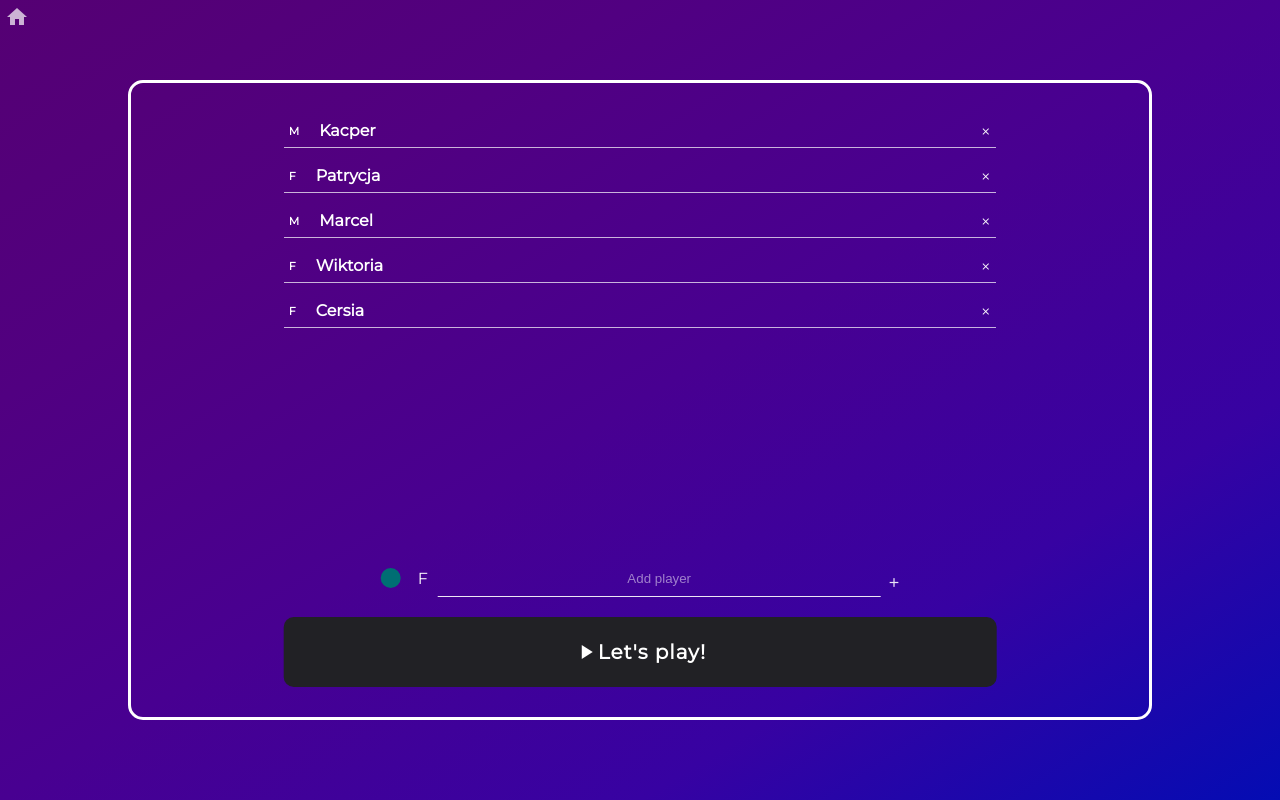
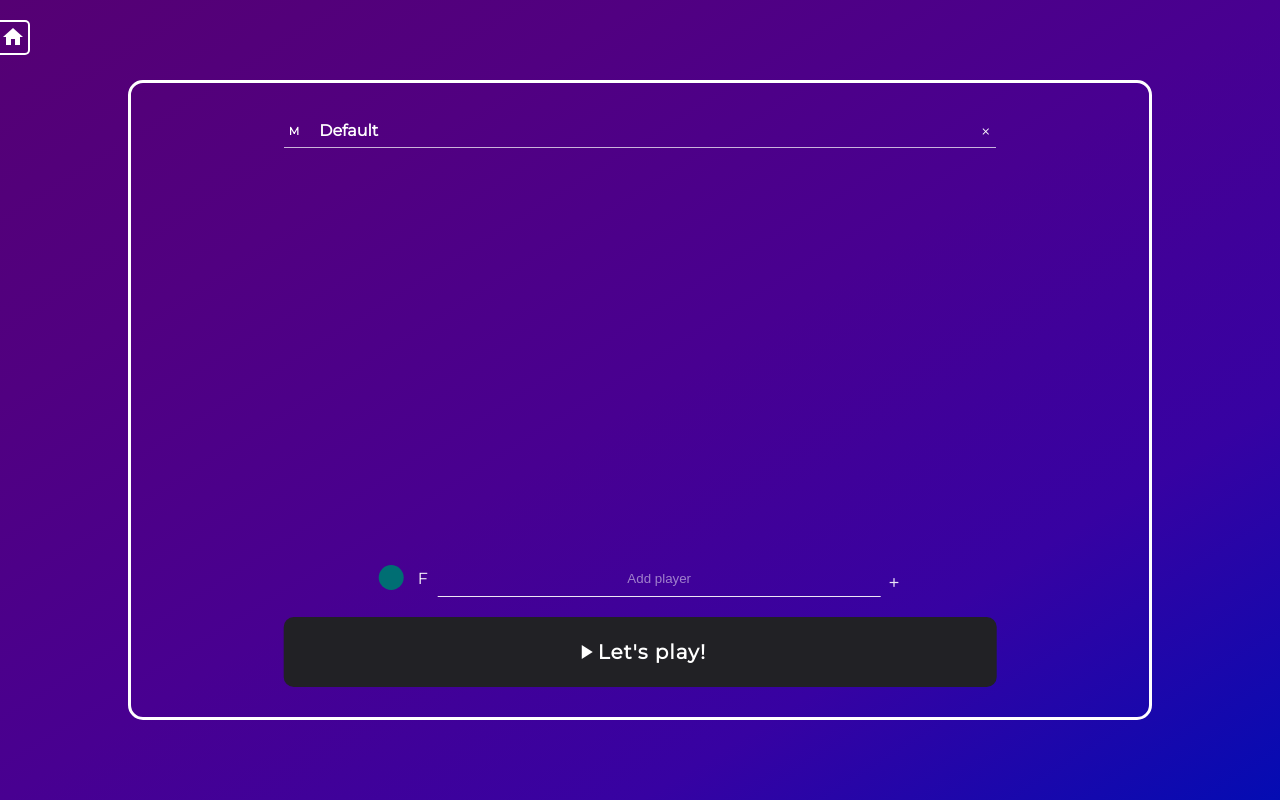
Before and after one commit to nightspite/truth-or-dare, a React (Create React App) app: page / in a window 1280 px wide. Built offline with nearby package versions, Linux system fonts and the light colour scheme.

Commit message:
fixed home button

```diff
--- a/src/App.css
+++ b/src/App.css
@@ -3,14 +3,19 @@
   color: #fff; }
   .App .home-btn {
     position: absolute;
-    top: 0;
+    top: 20px;
     left: 0; }
     .App .home-btn button {
       background: none;
-      border: none;
-      padding: 5px 5px 3px 5px; }
+      border: 2px solid #fff;
+      border-radius: 5px;
+      border-left: none;
+      border-top-left-radius: 0;
+      border-bottom-left-radius: 0;
+      padding: 3px 3px 1px 1px;
+      outline: none; }
       .App .home-btn button i {
-        color: rgba(255, 255, 255, 0.7); }
+        color: #fff; }
 
 .home {
   height: 100vh;
@@ -91,10 +96,11 @@
             .home .card .add-player .player-form .switch__label:hover {
               color: white; }
           .home .card .add-player .player-form .switch__indicator {
-            width: 20px;
-            height: 20px;
+            width: 25px;
+            height: 25px;
             position: absolute;
-            top: 7px;
+            top: 4px;
+            left: -2px;
             border-radius: 50%;
             transition: transform 600ms cubic-bezier(0.02, 0.94, 0.09, 0.97), background 300ms cubic-bezier(0.17, 0.67, 0.14, 1.03);
             transform: translate3d(1rem, 0, 0); }
@@ -114,14 +120,16 @@
         background: none;
         color: #fff;
         padding: 0 5px;
-        text-align: center; }
+        text-align: center;
+        outline: none; }
         .home .card .add-player input#user-input::placeholder {
           color: rgba(255, 255, 255, 0.5); }
       .home .card .add-player button {
         border: none;
         background: none;
         color: rgba(255, 255, 255, 0.9);
-        cursor: pointer; }
+        cursor: pointer;
+        outline: none; }
         .home .card .add-player button i {
           font-size: 15px;
           margin-top: 10px; }
@@ -268,13 +276,49 @@
       box-sizing: border-box;
       -moz-box-sizing: border-box;
       -webkit-box-sizing: border-box;
-      box-shadow: 0 0 25px 5px #212125;
+      box-shadow: 0 0 25px 1px #212125;
       z-index: -1;
       cursor: pointer; }
       .truth-dare-card .card .shot img {
         margin-left: 50%;
         transform: translateX(-50%);
         width: 35px; }
+    .truth-dare-card .card .modal {
+      position: fixed;
+      top: 0;
+      left: 0;
+      width: 100%;
+      height: 100%;
+      background: rgba(0, 0, 0, 0.6);
+      border-radius: 15px; }
+      .truth-dare-card .card .modal .modal-main {
+        position: fixed;
+        background: white;
+        width: 80%;
+        height: auto;
+        top: 50%;
+        left: 50%;
+        transform: translate(-50%, -50%);
+        color: #444;
+        padding: 15px;
+        border-radius: 15px;
+        text-align: center; }
+        .truth-dare-card .card .modal .modal-main p:nth-child(2) {
+          font-size: 24px;
+          margin: 10px 0;
+          font-weight: 900; }
+        .truth-dare-card .card .modal .modal-main button {
+          background: transparent;
+          margin: 10px 0 5px 0;
+          padding: 5px 10px;
+          font-family: 'Montserrat', sans-serif;
+          border: 2px solid #444;
+          border-radius: 10px;
+          letter-spacing: 1px; }
+      .truth-dare-card .card .modal.display-block {
+        display: block; }
+      .truth-dare-card .card .modal.display-none {
+        display: none; }
     .truth-dare-card .card .next-round-btn {
       width: 70%;
       height: 70px;
@@ -296,40 +340,4 @@
       font-family: 'Montserrat', sans-serif;
       z-index: -1; }
 
-.modal {
-  position: fixed;
-  top: 0;
-  left: 0;
-  width: 100%;
-  height: 100%;
-  background: rgba(0, 0, 0, 0.6);
-  border-radius: 15px; }
-  .modal .modal-main {
-    position: fixed;
-    background: white;
-    width: 80%;
-    height: auto;
-    top: 50%;
-    left: 50%;
-    transform: translate(-50%, -50%);
-    color: #444;
-    padding: 10px;
-    border-radius: 15px;
-    text-align: center; }
-    .modal .modal-main p:nth-child(2) {
-      font-size: 24px;
-      margin: 10px 0; }
-    .modal .modal-main button {
-      background: transparent;
-      margin: 10px 0 5px 0;
-      padding: 5px 10px;
-      font-family: 'Montserrat', sans-serif;
-      border: 3px solid #444;
-      border-radius: 10px;
-      letter-spacing: 1px; }
-  .modal.display-block {
-    display: block; }
-  .modal.display-none {
-    display: none; }
-
 /*# sourceMappingURL=App.css.map */
--- a/src/App.js
+++ b/src/App.js
@@ -11,11 +11,7 @@ import {Link} from 'react-router-dom';
 class App extends Component {
   state = {
     players: [
-      {name: 'Kacper', gender: 'M', id: 1},
-      {name: 'Patrycja', gender: 'F', id: 2},
-      {name: 'Marcel', gender: 'M', id: 3},
-      {name: 'Wiktoria', gender: 'F', id: 4},
-      {name: 'Cersia', gender: 'F', id: 5}
+      {name: 'Default', gender: 'M', id: 1}
     ],
     questions: [
       {question: 'Have you ever experimented with the same sex as yours just for fun?', shot: 2, id: 1},
--- a/src/App.scss
+++ b/src/App.scss
@@ -4,16 +4,21 @@
 
   .home-btn{
     position: absolute;
-    top: 0;
+    top: 20px;
     left: 0;
 
     button{
       background: none;
-      border: none;
-      padding: 5px 5px 3px 5px;
+      border: 2px solid #fff;
+      border-radius: 5px;
+      border-left: none;
+      border-top-left-radius: 0;
+      border-bottom-left-radius: 0;
+      padding: 3px 3px 1px 1px;
+      outline: none;
 
       i{
-        color: rgba(255,255,255,0.7);
+        color: #fff;
       }
     }
   }
@@ -126,10 +131,11 @@
             }
           }
           &__indicator {
-            width: 20px;
-            height: 20px;
+            width: 25px;
+            height: 25px;
             position: absolute;
-            top: 7px;
+            top: 4px;
+            left: -2px;
             border-radius: 50%;
             transition: transform 600ms cubic-bezier(.02,.94,.09,.97),
                         background 300ms cubic-bezier(.17,.67,.14,1.03);
@@ -163,6 +169,7 @@
         color: #fff;
         padding: 0 5px;
         text-align: center;
+        outline: none;
 
         &::placeholder{
           color: rgba(255,255,255,0.5);
@@ -174,6 +181,7 @@
         background: none;
         color: rgba(255,255,255,0.9);
         cursor: pointer;
+        outline: none;
 
         i{
           font-size: 15px;
@@ -349,7 +357,7 @@
       box-sizing: border-box;
       -moz-box-sizing: border-box;
       -webkit-box-sizing: border-box;
-      box-shadow: 0 0 25px 5px #212125;
+      box-shadow: 0 0 25px 1px #212125;
       z-index: -1;
       cursor: pointer;
 
@@ -359,6 +367,54 @@
         margin-left: 50%;
         transform: translateX(-50%);
         width: 35px;
+      }
+    }
+
+    .modal {
+      position: fixed;
+      top: 0;
+      left: 0;
+      width:100%;
+      height: 100%;
+      background: rgba(0, 0, 0, 0.6);
+      border-radius: 15px;
+
+      .modal-main {
+        position:fixed;
+        background: white;
+        width: 80%;
+        height: auto;
+        top:50%;
+        left:50%;
+        transform: translate(-50%,-50%);
+        color: #444;
+        padding: 15px;
+        border-radius: 15px;
+        text-align: center;
+
+        p:nth-child(2){
+          font-size: 24px;
+          margin: 10px 0;
+          font-weight: 900;
+        }
+
+        button{
+          background: transparent;
+          margin: 10px 0 5px 0;
+          padding: 5px 10px;
+          font-family: 'Montserrat', sans-serif;
+          border: 2px solid #444;
+          border-radius: 10px;
+          letter-spacing: 1px;
+        }
+      }
+
+      &.display-block {
+        display: block;
+      }
+
+      &.display-none {
+        display: none;
       }
     }
 
@@ -385,50 +441,3 @@
     }
   }
 }
-
-.modal {
-  position: fixed;
-  top: 0;
-  left: 0;
-  width:100%;
-  height: 100%;
-  background: rgba(0, 0, 0, 0.6);
-  border-radius: 15px;
-
-  .modal-main {
-    position:fixed;
-    background: white;
-    width: 80%;
-    height: auto;
-    top:50%;
-    left:50%;
-    transform: translate(-50%,-50%);
-    color: #444;
-    padding: 10px;
-    border-radius: 15px;
-    text-align: center;
-
-    p:nth-child(2){
-      font-size: 24px;
-      margin: 10px 0;
-    }
-
-    button{
-      background: transparent;
-      margin: 10px 0 5px 0;
-      padding: 5px 10px;
-      font-family: 'Montserrat', sans-serif;
-      border: 3px solid #444;
-      border-radius: 10px;
-      letter-spacing: 1px;
-    }
-  }
-
-  &.display-block {
-    display: block;
-  }
-
-  &.display-none {
-    display: none;
-  }
-}
```
Also changed, not shown: 1 other file (tests, documents, lock files or other folders).
